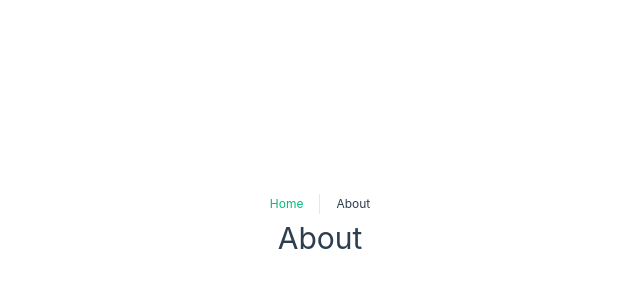
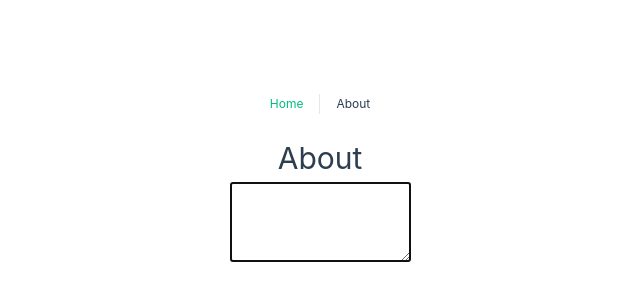
Before and after one commit to javiergranados/vue-composition-api-course, a Vue app: page /about in a window 1280 px wide. Shown: the part 188-488 px from the top of the page, without its empty margins (320-960 px from the left). Built offline with nearby package versions, Linux system fonts and the light colour scheme.

Commit message:
Create and implement a custom global directive

```diff
--- /dev/null
+++ b/src/directives/index.ts
@@ -0,0 +1 @@
+export * from './vAutofocus'
--- /dev/null
+++ b/src/directives/vAutofocus.ts
@@ -0,0 +1,3 @@
+export const vAutofocus = {
+  mounted: (el) => el.focus()
+}
--- a/src/views/AboutView.vue
+++ b/src/views/AboutView.vue
@@ -1,5 +1,21 @@
 <template>
   <div class="about">
     <h1>About</h1>
+    <textarea v-autofocus></textarea>
   </div>
 </template>
+
+<script setup>
+import { vAutofocus } from '../directives'
+</script>
+
+<style>
+.about {
+  text-align: center;
+  padding: 20px;
+}
+textarea {
+  height: 80px;
+  margin-bottom: 73px;
+}
+</style>
--- a/src/views/HomeView.vue
+++ b/src/views/HomeView.vue
@@ -15,6 +15,7 @@
 
 <script setup>
 import { reactive } from 'vue'
+import { vAutofocus } from '../directives'
 
 const counterData = reactive({
   count: 0,
@@ -24,10 +25,6 @@ const counterData = reactive({
 const decreaseCounter = () => counterData.count--
 
 const increaseCounter = () => counterData.count++
-
-const vAutofocus = {
-  mounted: (el) => el.focus()
-}
 </script>
 
 <style>
```
